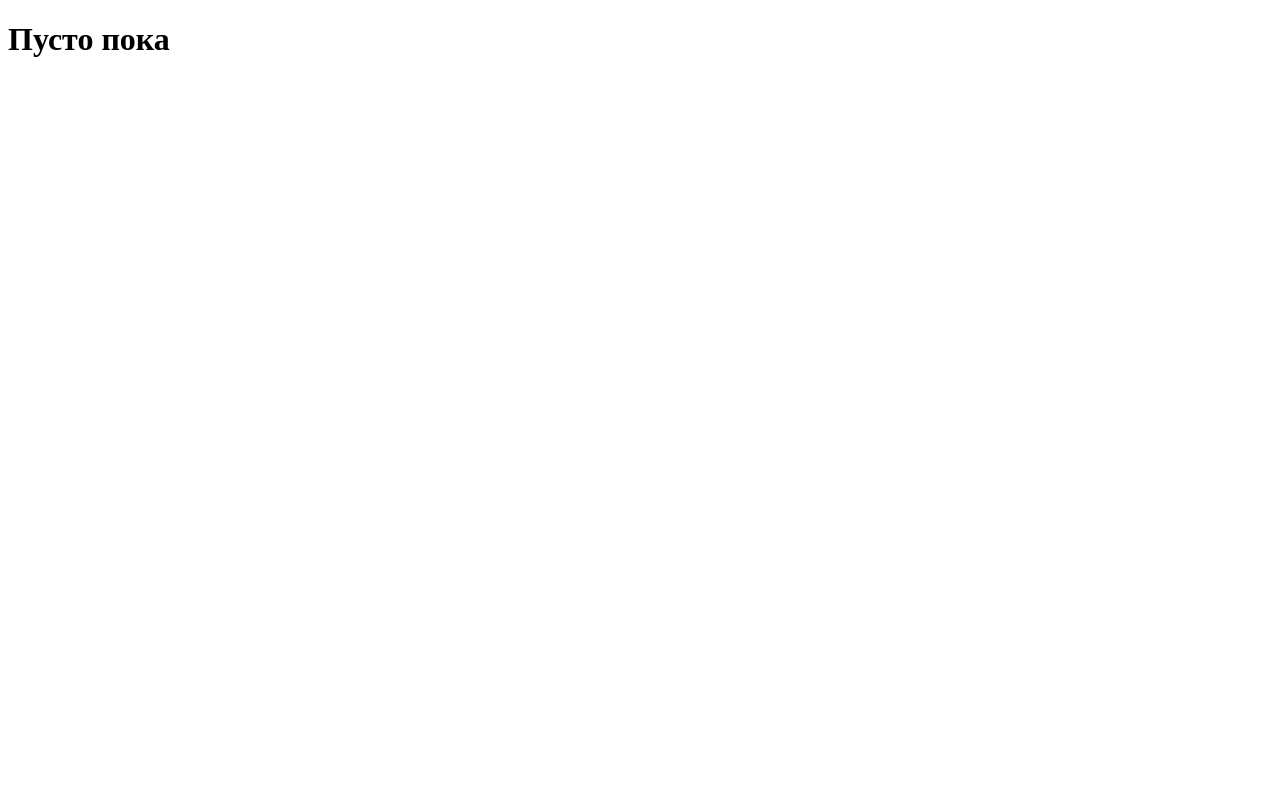
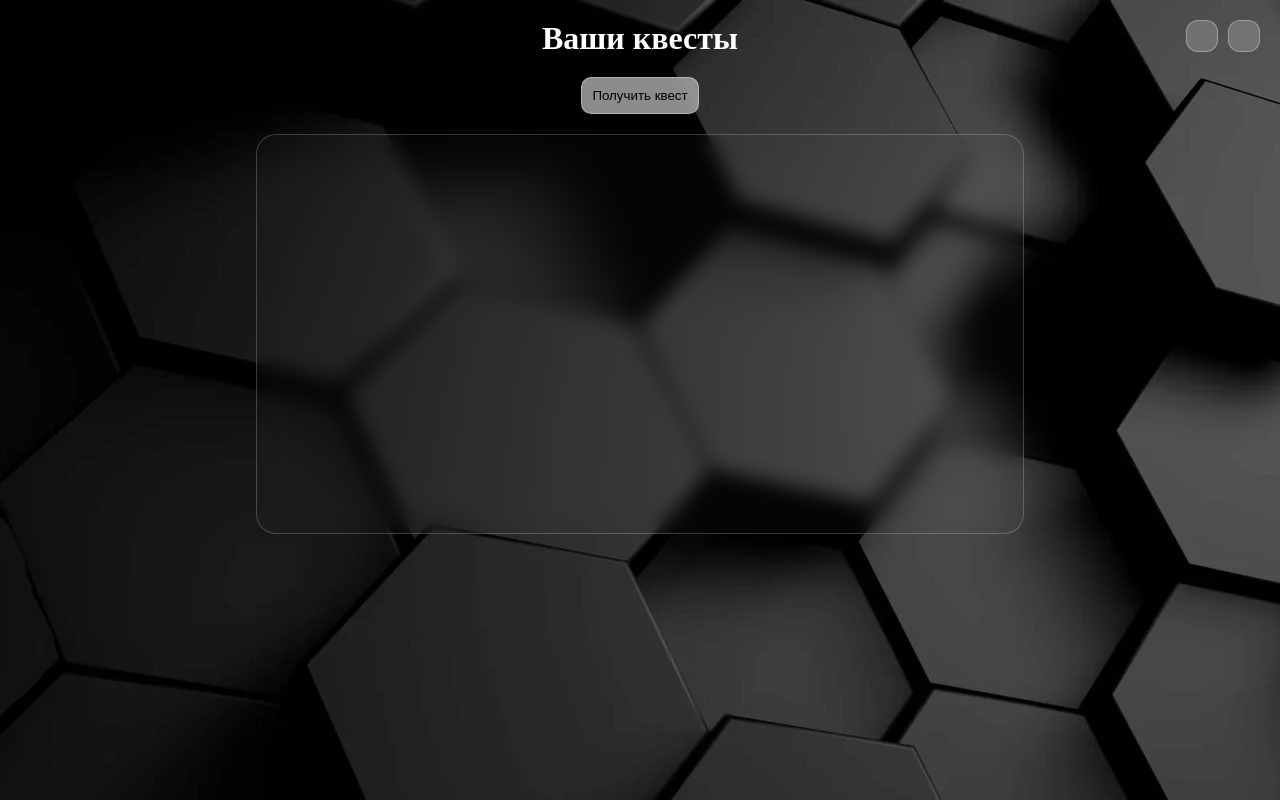
Before and after one commit to Ilya-Danilov/Random-Quest-Generator, a plain HTML site: page main/index.html in a window 1280 px wide. Drawn offline with Linux system fonts and the light colour scheme.

Commit message:
feat: implement main screen layout

```diff
--- a/main/index.html
+++ b/main/index.html
@@ -4,8 +4,17 @@
     <meta charset="UTF-8">
     <meta name="viewport" content="width=device-width, initial-scale=1.0">
     <title>Document</title>
+    <script defer src="./script.js"></script>
+    <link rel="stylesheet" href="./sty.css">
 </head>
 <body>
-    <h1>Пусто пока</h1>
+    <nav>
+        <button id="profile" class="nav"></button>
+        <button id="settings" class="nav"></button>
+    </nav>
+    <h1 class="quest-title">Ваши квесты</h1>
+    <button id="get-a-quest" class="get-a-quest">Получить квест</button>
+    <div class="container-for-quest">
+    </div>
 </body>
 </html>
--- /dev/null
+++ b/main/sty.css
@@ -0,0 +1,103 @@
+*{
+    box-sizing: border-box;
+    margin: 0;
+    padding: 0;
+    border: 0;
+}
+
+body{
+    position: relative;
+    text-align: center;
+    display: flex;
+    flex-direction: column;
+    align-items: center;
+    background-image: url(./qwerty.webp);
+}
+
+nav{
+    position: absolute;
+    padding: 10px;
+    display: flex;
+    justify-content: end;
+    gap: 10px;
+    top: 10px;
+    right: 10px;
+}
+
+button{
+    cursor: pointer;
+}
+
+.nav{
+    padding: 15px;
+    border: 1px solid black;
+    background: rgba(165, 164, 164, 0.412);
+    backdrop-filter: blur(5px);
+    border: 1px solid rgba(255, 255, 255, 0.319);
+    border-radius: 12px;
+}
+
+.quest-title{
+    padding: 20px;
+    color: white;
+}
+
+.get-a-quest{
+    padding: 10px;
+    border-radius: 10px;
+    margin-bottom: 20px;
+    background: rgba(165, 164, 164, 0.858);
+    backdrop-filter: blur(5px);
+    border: 1px solid rgba(255, 255, 255, 0.319);
+}
+
+.container-for-quest{
+    width: 60%;
+    min-height: 400px;
+    background-color: white;
+    border-radius: 20px;
+    background: rgba(255, 255, 255, 0.02);
+    backdrop-filter: blur(10px);
+    border: 1px solid rgba(255, 255, 255, 0.2);;
+    padding: 20px;
+}
+
+.quest{
+    padding: 0px 10px;
+    display: flex;
+    align-items: center;
+    text-align: start;
+    width: 100%;
+    height: 70px;
+    background-color: white;
+    border-radius: 20px;
+    background: rgba(134, 134, 134, 0.765);
+    backdrop-filter: blur(5px);
+    border: 1px solid rgba(255, 255, 255, 0.319);
+    justify-content: space-between;
+}
+
+.quest:hover{
+    background: rgba(210, 209, 209, 0.831);
+}
+
+.quest_text{
+    font-size: 25px;
+
+}
+
+.quest__but{
+    padding: 5px;
+    border-radius: 5px;
+}
+
+.but-miss{
+    background-color: red;
+}
+.but-in-progress{
+    background-color: orange;
+}
+
+.but-done{
+    background-color: green;
+}
--- a/registration/registrationScript.js
+++ b/registration/registrationScript.js
@@ -1,9 +1,12 @@
 const inputName = document.getElementById('name')
 
+
+// Проверка на то что зарегистрирован ли пользователь
 if(localStorage.getItem('AboutTheUsers') !== null){
     window.location.href = '../main/index.html'
 }
 
+// Регистрация
 window.addEventListener('submit', (e) => {
     e.preventDefault()
     const userInformation = {'name': inputName.value, 'dateRegis': new Date()}
```
Also changed, not shown: main/qwerty.webp (added), main/script.js (added), 2 other files.
